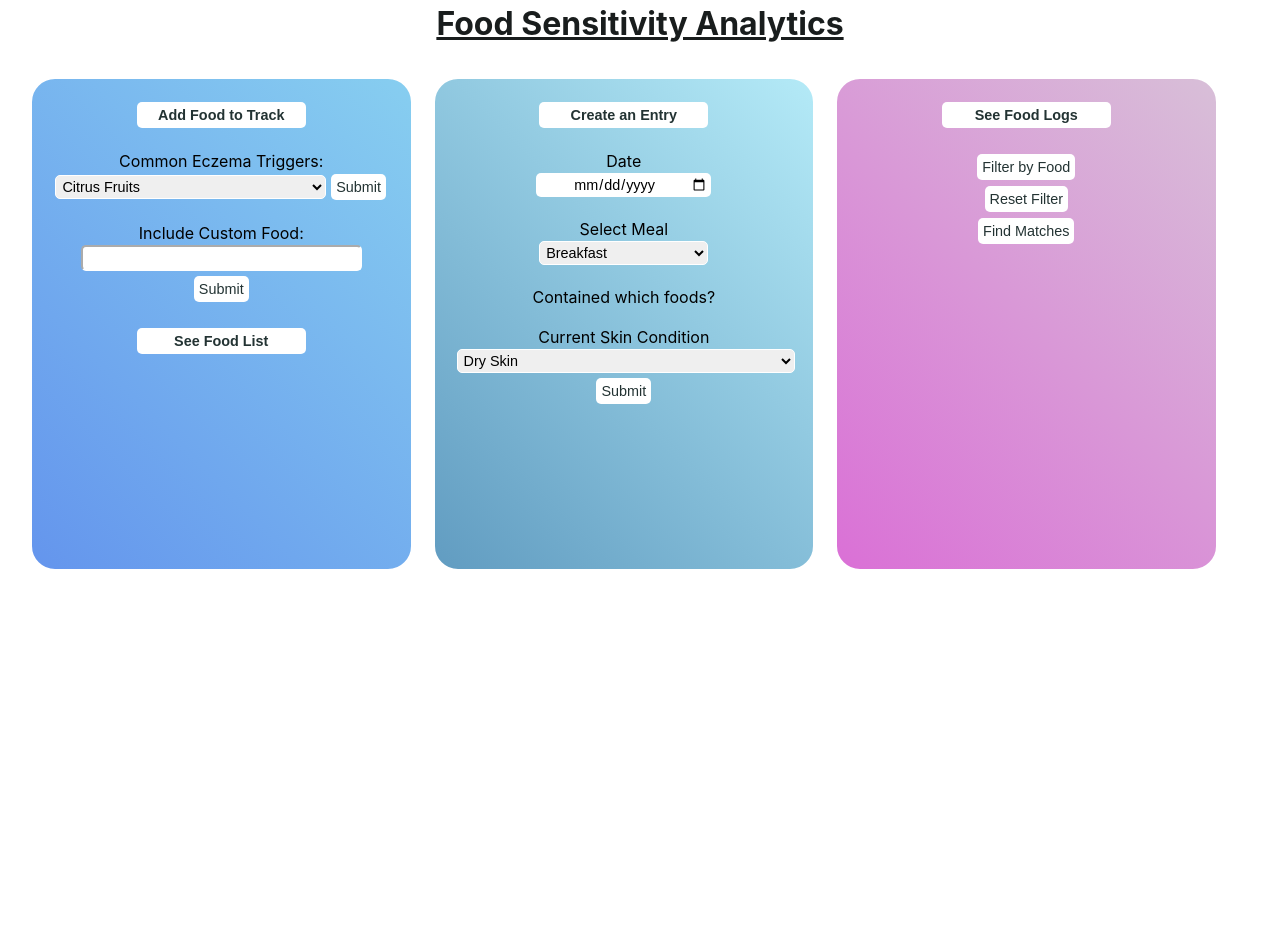
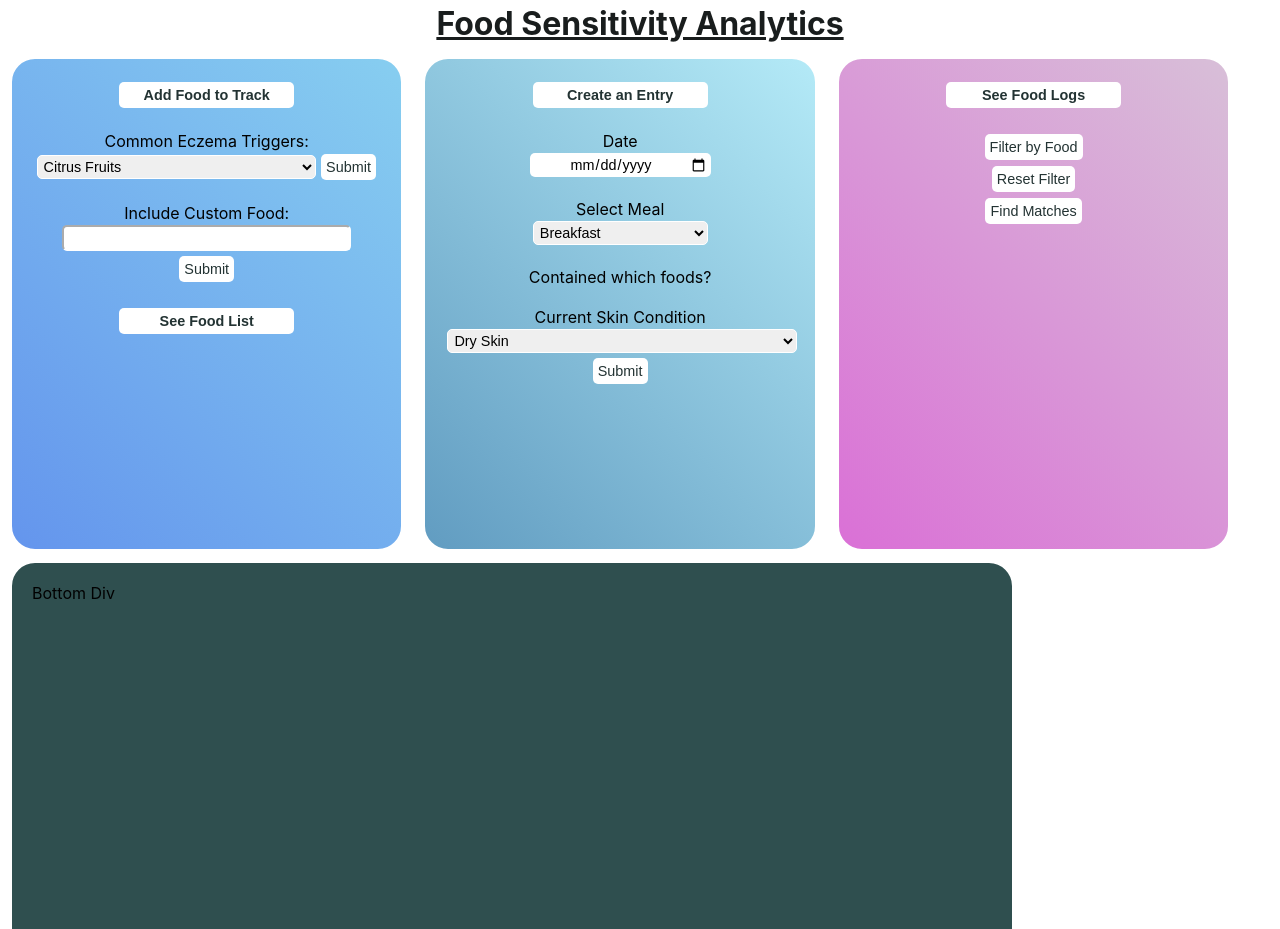
Before and after one commit to candacecodes/ProjE, a React (Create React App) app: page /foods in a window 1280 px wide. Shown: the top 929 px of the page. Before the commit the page ends 800 px from the top, so only its background shows below. Built offline with nearby package versions, Linux system fonts and the light colour scheme.

Commit message:
added bottom div

```diff
--- a/src/App.css
+++ b/src/App.css
@@ -1,5 +1,9 @@
 .App {
 	text-align: center;
+}
+
+.outerdiv {
+	position: relative;
 }
 
 .card {
@@ -142,3 +146,15 @@ h3 {
 	background-color: #a5b0e0;
 	color: white;
 }
+
+#bottom-div {
+	background-color: darkslategrey;
+	/* position: absolute;*/
+	display: grid;
+	width: 75%;
+	height: 350px;
+	margin: 10px;
+	border-radius: 25px;
+	border: 2px solid white;
+	padding: 20px;
+}
--- a/src/pages/Foods.js
+++ b/src/pages/Foods.js
@@ -467,7 +467,7 @@ export default class Foods extends Component {
 		return (
 			<>
 				<h3>Food Sensitivity Analytics</h3>
-				<div id="outerdiv">
+				<div class="outerdiv">
 					<div class="card" id="leftbox">
 						<form onSubmit={(e) => this.handleSubmit(e)}>
 							<label>
@@ -579,6 +579,9 @@ export default class Foods extends Component {
 						{/* <div>{this.state.displayLogByDateToggle ? this.filterByDate() : null}</div> */}
 					</div>
 				</div>
+				<div class="outerdiv" id="bottom-div">
+					Bottom Div
+				</div>
 			</>
 		);
 	}
```
